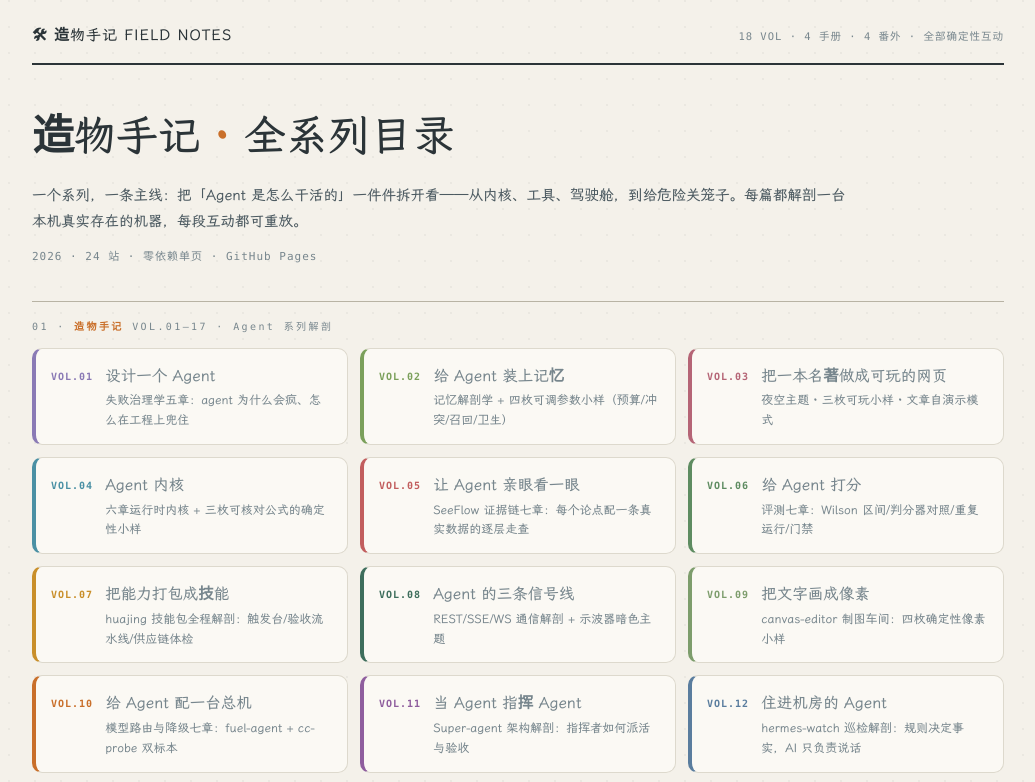
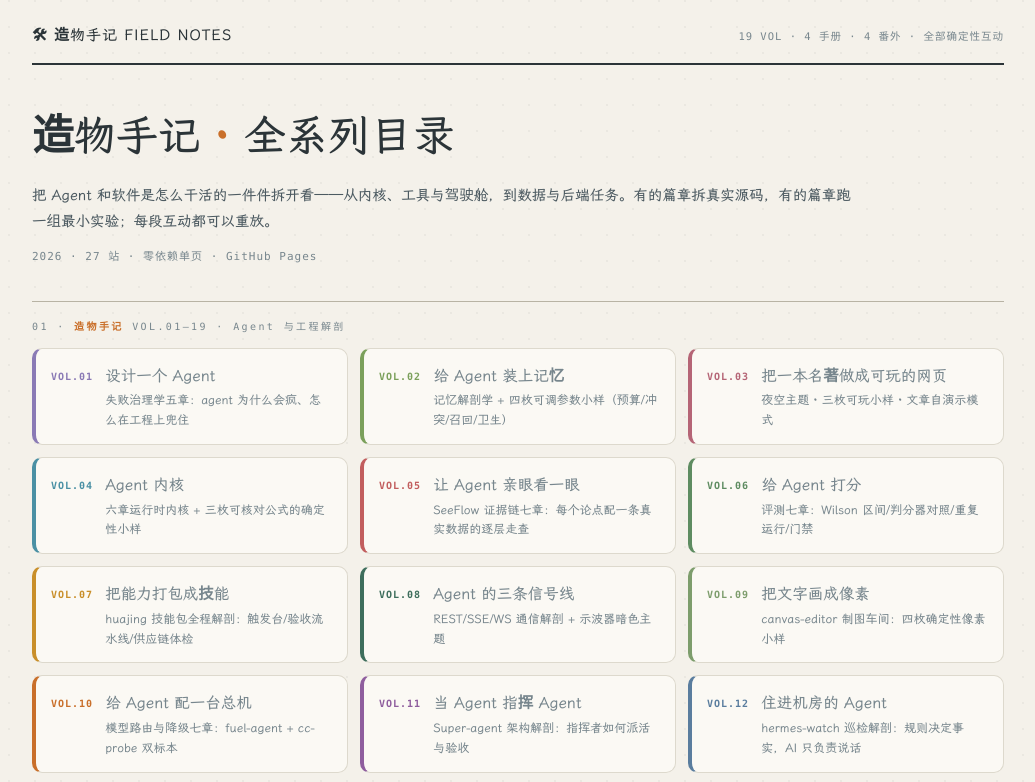
Before and after one commit to StarrySea1412/makers-notebook, a plain HTML site: page index.html in a window 1280 px wide. Shown: the top 782 px of the page, without its empty margins (122-1157 px from the left). Drawn offline with Linux system fonts and the light colour scheme.

Commit message:
Index VOL.19 about backend request receipts

```diff
--- a/index.html
+++ b/index.html
@@ -38,12 +38,12 @@ h1{font-size:42px;margin:34px 0 8px;font-weight:900}h1 em{font-style:normal;colo
 <div class="wrap">
 <div class="top">
   <div class="brand">🛠 造物手记 FIELD NOTES</div>
-  <div class="meta">18 VOL · 4 手册 · 4 番外 · 全部确定性互动</div>
+  <div class="meta">19 VOL · 4 手册 · 4 番外 · 全部确定性互动</div>
 </div>
 <h1>造物手记<em> ·</em> 全系列目录</h1>
-<div class="dek">一个系列，一条主线：把「Agent 是怎么干活的」一件件拆开看——从内核、工具、驾驶舱，到给危险关笼子。每篇都解剖一台本机真实存在的机器，每段互动都可重放。</div>
-<div class="stats">2026 · 24 站 · 零依赖单页 · GitHub Pages</div>
-<div class="sect">01 · <b>造物手记</b> VOL.01–17 · Agent 系列解剖</div>
+<div class="dek">把 Agent 和软件是怎么干活的一件件拆开看——从内核、工具与驾驶舱，到数据与后端任务。有的篇章拆真实源码，有的篇章跑一组最小实验；每段互动都可以重放。</div>
+<div class="stats">2026 · 27 站 · 零依赖单页 · GitHub Pages</div>
+<div class="sect">01 · <b>造物手记</b> VOL.01–19 · Agent 与工程解剖</div>
 <div class="grid">
 <a class="vol" style="--dot:#8a7ab5" href="https://starrysea1412.github.io/agent-design/"><span class="no">VOL.01</span><span><b>设计一个 Agent</b><span>失败治理学五章：agent 为什么会疯、怎么在工程上兜住</span></span></a>
 <a class="vol" style="--dot:#7ba05b" href="https://starrysea1412.github.io/agent-memory/"><span class="no">VOL.02</span><span><b>给 Agent 装上记忆</b><span>记忆解剖学 + 四枚可调参数小样（预算/冲突/召回/卫生）</span></span></a>
@@ -63,6 +63,7 @@ h1{font-size:42px;margin:34px 0 8px;font-weight:900}h1 em{font-style:normal;colo
 <a class="vol" style="--dot:#54b8ac" href="https://starrysea1412.github.io/agent-cockpit/"><span class="no">VOL.16</span><span><b>给 Agent 装一块驾驶舱</b><span>事件流/审批闸门/黑匣子/看门狗：同一条事件流六种读法</span></span></a>
 <a class="vol" style="--dot:#2e6e83" href="https://starrysea1412.github.io/agent-sandbox/"><span class="no">VOL.17</span><span><b>把危险关进笼子</b><span>沙箱执行边界：五上限/import 闸/Job Object/env 白名单</span></span></a>
 <a class="vol" style="--dot:#2f5c47" href="https://starrysea1412.github.io/rag-evidence-chain/"><span class="no">VOL.18</span><span><b>给 RAG 装一条证据链</b><span>混合检索取证学：切块/0.65-0.35 打分/指纹钢印/rag_sources 台账</span></span></a>
+<a class="vol" style="--dot:#8b4f1c" href="https://starrysea1412.github.io/backend-receipt/"><span class="no">VOL.19</span><span><b>服务器收到了吗</b><span>一次丢失回执的四站走查：监听、受理、PostgreSQL 提交、worker 接管</span></span></a>
 </div>
 <div class="sect">02 · <b>手册系列</b> 光学 · 网络 · 云原生</div>
 <div class="grid">
```
Also changed, not shown: 1 other file.
